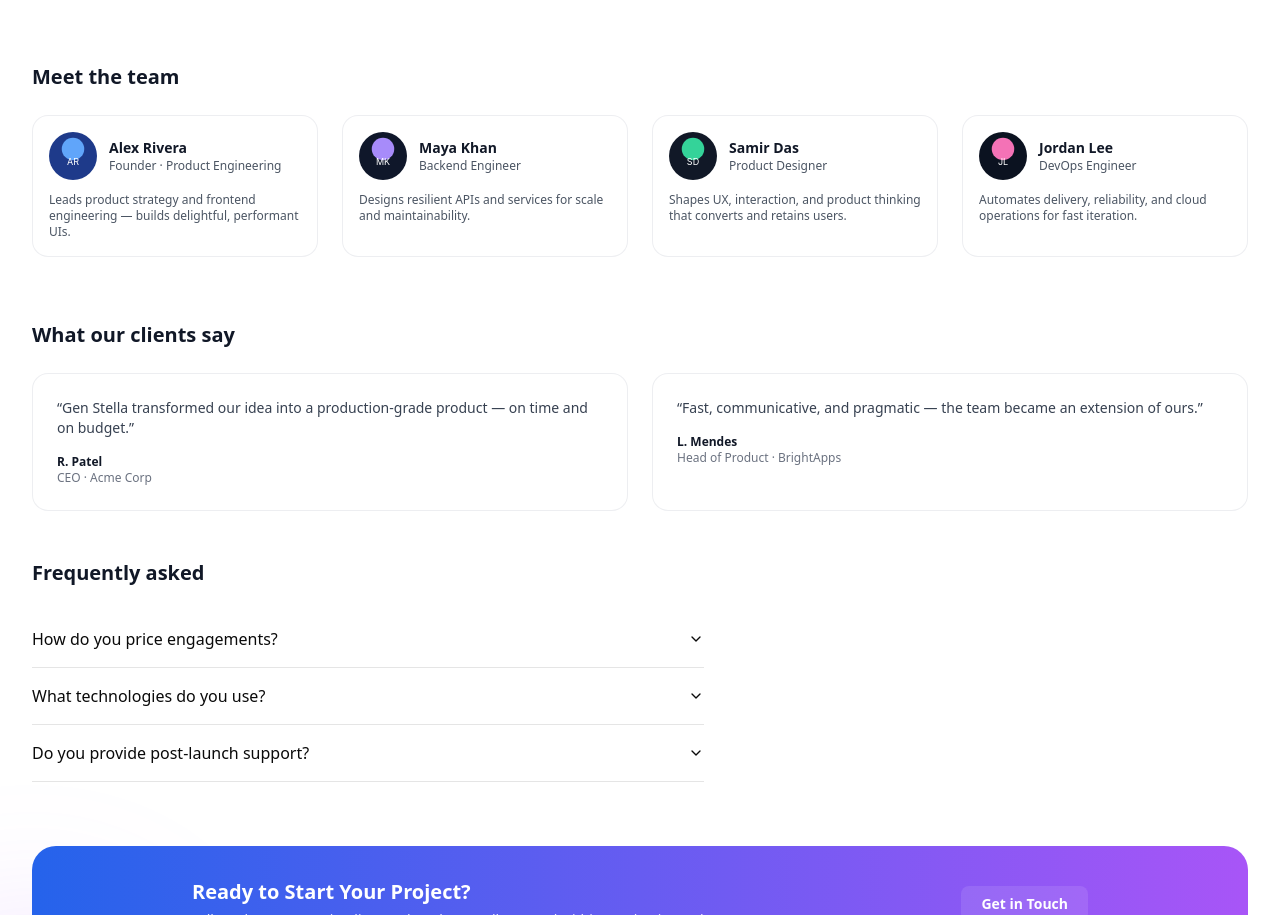
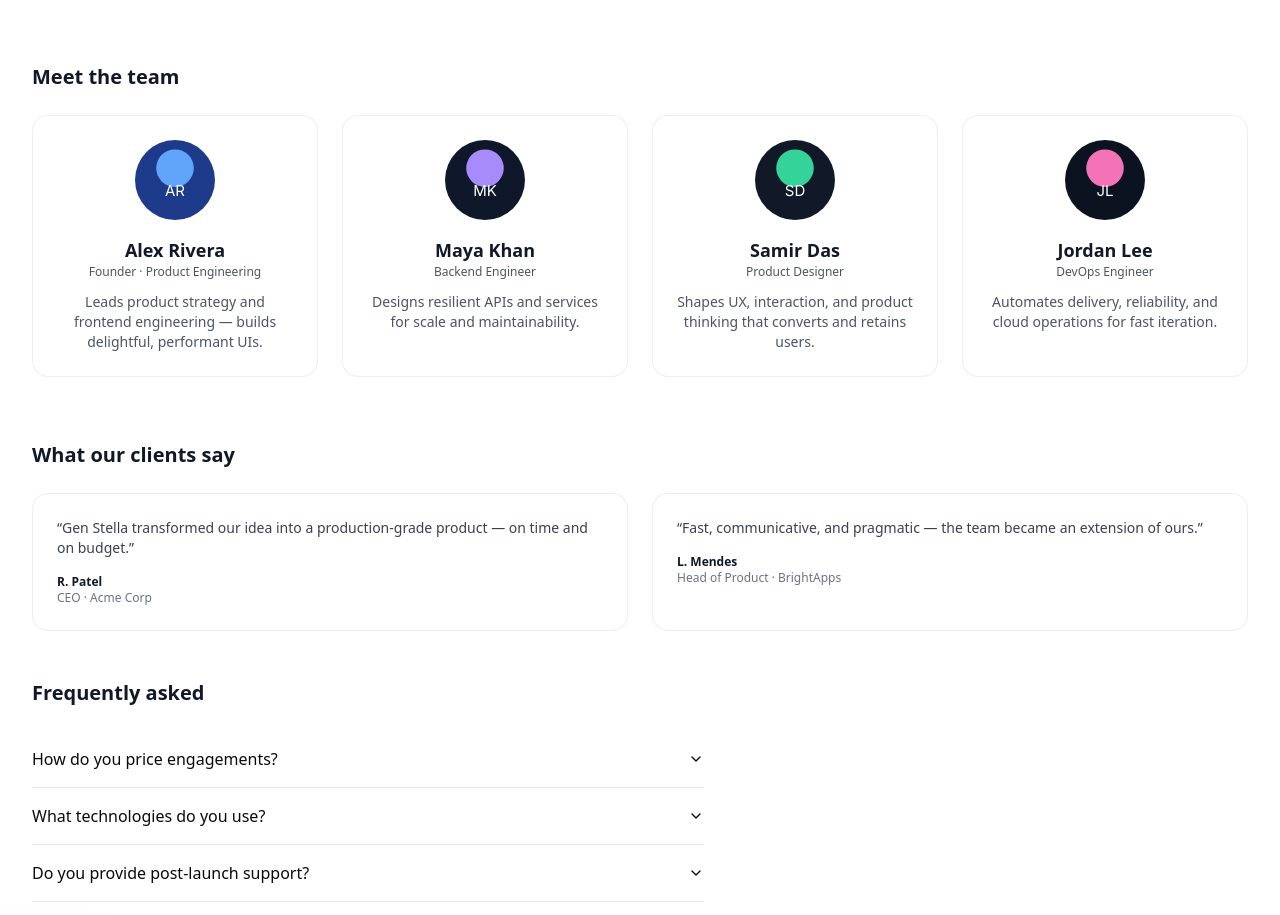
Before and after one commit to Samin-Yasar01/Gen-Stella-IT, a Next.js app in the folder gen-stella-protfolio/: page /about in a window 1280 px wide. Shown: the part 1341-2256 px from the top of the page. Built offline with nearby package versions, Linux system fonts and the light colour scheme.

Commit message:
fix(team): center avatars and standardize team cards

```diff
--- a/gen-stella-protfolio/components/sections/team.tsx
+++ b/gen-stella-protfolio/components/sections/team.tsx
@@ -6,18 +6,25 @@ export function TeamSection({ members = defaultMembers }: { members?: TeamMember
   return (
     <div className="grid sm:grid-cols-2 lg:grid-cols-4 gap-6">
       {members.map((m) => (
-        <div key={m.id} className="rounded-2xl border border-gray-200/70 dark:border-slate-800 bg-white/70 dark:bg-slate-900/70 backdrop-blur-sm p-4 text-sm">
-          <div className="flex items-center gap-3 mb-3">
-            <Avatar className="w-12 h-12">
-              <AvatarImage src={m.image} alt={m.name} />
-              <AvatarFallback>{m.name.split(' ').map((n) => n[0]).slice(0, 2).join('')}</AvatarFallback>
-            </Avatar>
-            <div>
-              <div className="font-semibold text-gray-900 dark:text-white">{m.name}</div>
-              <div className="text-xs text-gray-600 dark:text-gray-400">{m.role}</div>
-            </div>
-          </div>
-          <p className="text-xs text-gray-600 dark:text-gray-400">{m.bio}</p>
+        <div
+          key={m.id}
+          className="rounded-2xl border border-gray-200/70 dark:border-slate-800 bg-white/70 dark:bg-slate-900/70 backdrop-blur-sm p-6 text-sm flex flex-col items-center text-center"
+        >
+          <Avatar className="w-20 h-20 mb-4">
+            <AvatarImage src={m.image} alt={m.name} />
+            <AvatarFallback>
+              {m.name
+                .split(' ')
+                .map((n) => n[0])
+                .slice(0, 2)
+                .join('')}
+            </AvatarFallback>
+          </Avatar>
+
+          <div className="font-semibold text-gray-900 dark:text-white text-lg">{m.name}</div>
+          <div className="text-xs text-gray-600 dark:text-gray-400">{m.role}</div>
+
+          <p className="mt-3 text-sm text-gray-600 dark:text-gray-400">{m.bio}</p>
         </div>
       ))}
     </div>
--- a/gen-stella-protfolio/components/ui/avatar.tsx
+++ b/gen-stella-protfolio/components/ui/avatar.tsx
@@ -26,7 +26,7 @@ const AvatarImage = React.forwardRef<
 >(({ className, ...props }, ref) => (
   <AvatarPrimitive.Image
     ref={ref}
-    className={cn('aspect-square h-full w-full', className)}
+    className={cn('h-full w-full object-cover object-center', className)}
     {...props}
   />
 ))
@@ -39,7 +39,8 @@ const AvatarFallback = React.forwardRef<
   <AvatarPrimitive.Fallback
     ref={ref}
     className={cn(
-      'flex h-full w-full items-center justify-center rounded-full bg-muted',
+      'flex h-full w-full items-center justify-center rounded-full text-sm font-medium text-white',
+      'bg-gradient-to-br from-indigo-500 via-purple-500 to-pink-500 dark:from-indigo-700 dark:via-purple-700 dark:to-pink-700',
       className,
     )}
     {...props}
```
